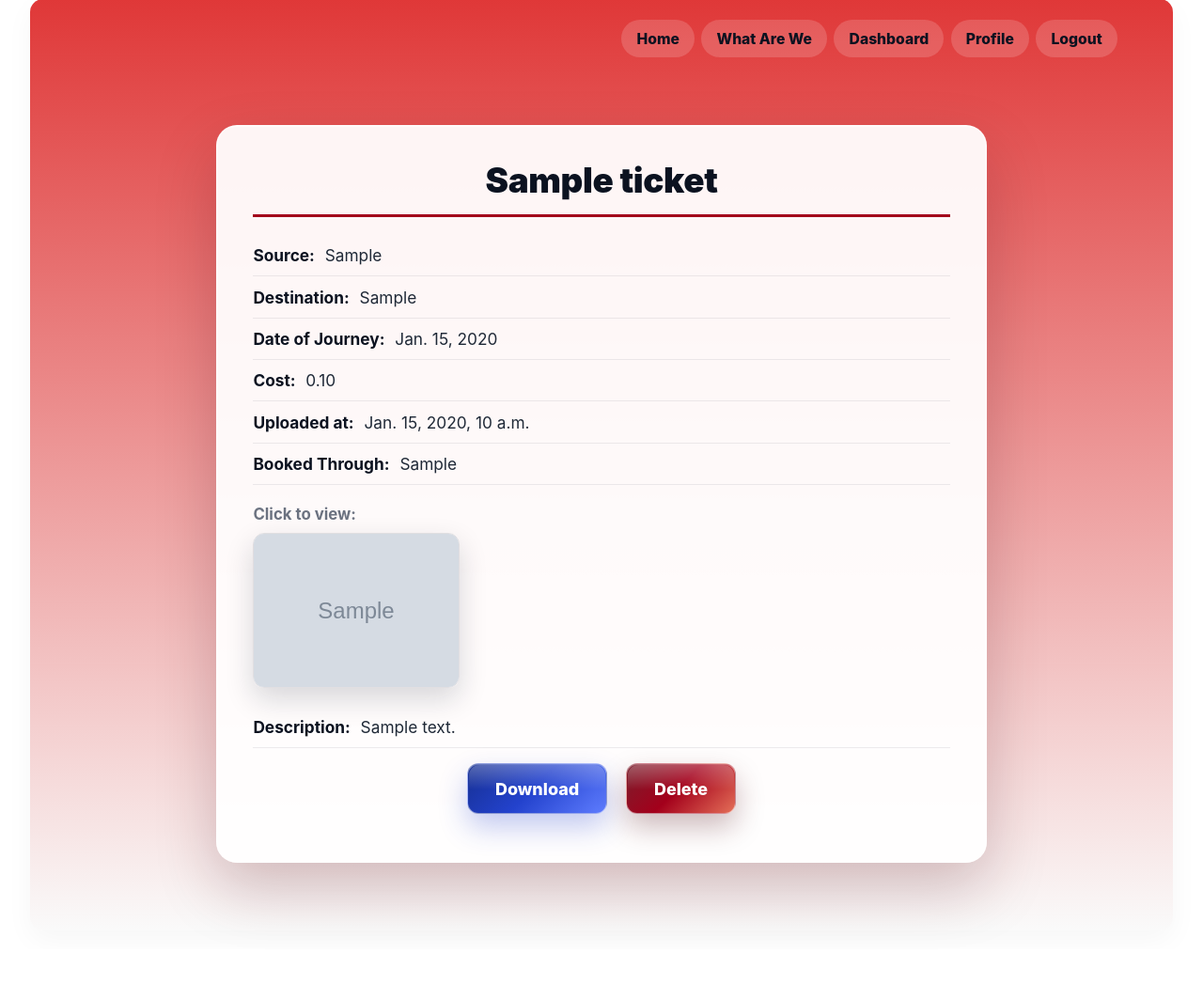
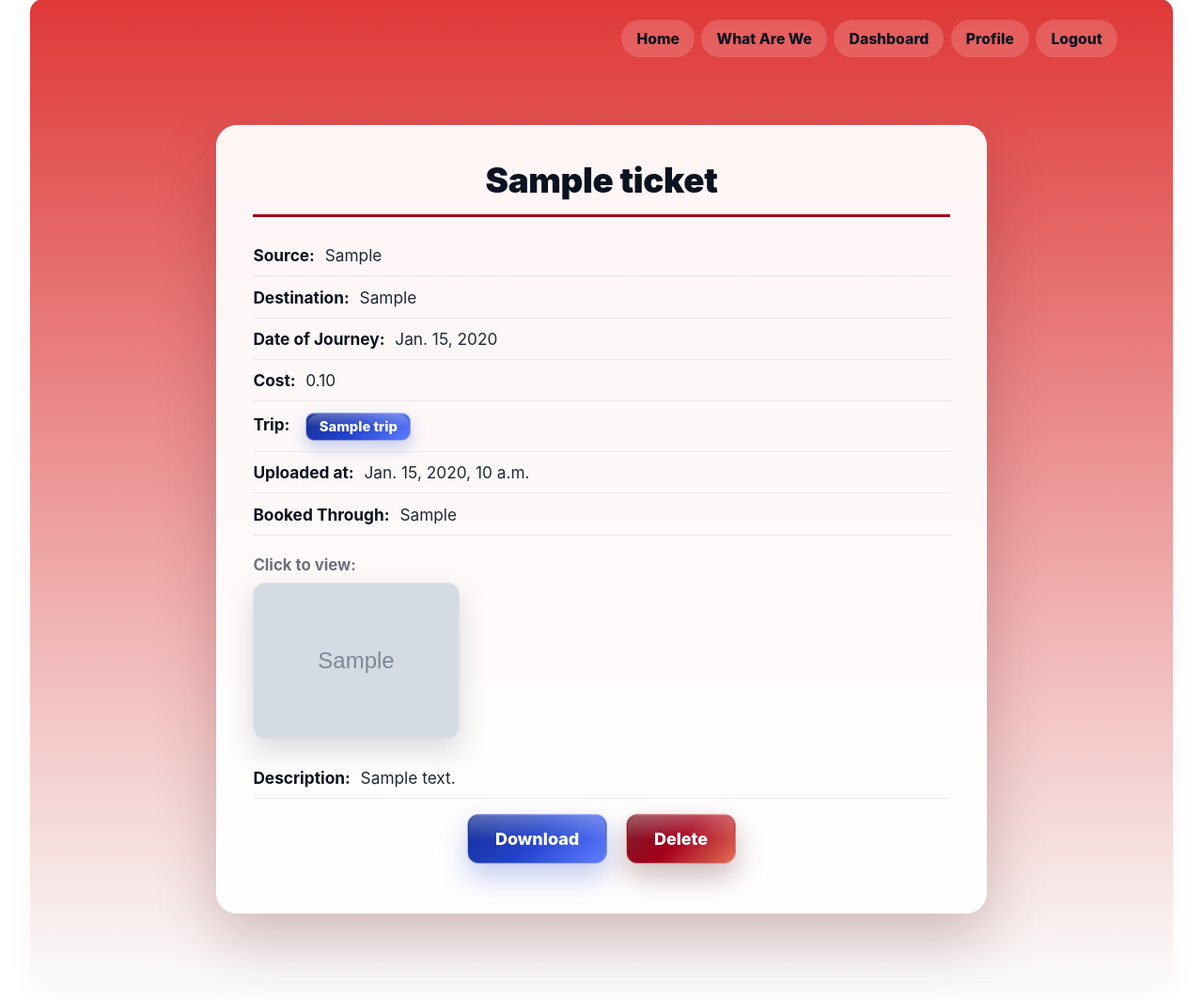
Before and after one commit to harishrajora/TripRep, a Django app: page /view_ticket/1/ in a window 1280 px wide. Shown: the part 21-1085 px from the top of the page at 94% size. Before the commit the page ends 1005 px from the top, so only its background shows below. Run offline with Django 4.2, Linux system fonts and the light colour scheme; a user stored in the database is signed in; tables that the repository leaves empty hold one stand-in row (values such as "Sample post"); grey boxes marked "Sample" are stand-in pictures; data that the repository does not hold is empty.

Commit message:
Trip associated added on the view ticket page which now shows which trip this ticket is associated to. It also provides a link to that trip.

```diff
--- a/core/static/core/css/style.css
+++ b/core/static/core/css/style.css
@@ -1138,6 +1138,16 @@ input[type="number"] {
   margin-right: 10px;
   margin-bottom: 10px;
 }
+/* Small-size variant of the glossy button (keeps the gloss/shine, smaller footprint) */
+.download_pdf--sm{
+  padding:0.32rem 0.85rem;
+  font-size:0.92rem;
+  border-radius:9px;
+  box-shadow:0 8px 18px rgba(35,66,205,0.24), 0 1px 0 rgba(255,255,255,0.3) inset;
+  margin:0 0 0 6px;
+  vertical-align:middle;
+}
+.download_pdf--sm::before{ border-radius:8px; }
 .download_pdf::before{
   content:"";
   position:absolute;
--- a/core/templates/core/view_ticket.html
+++ b/core/templates/core/view_ticket.html
@@ -12,6 +12,9 @@
       <p><strong>Destination:</strong> {{ ticket.destination }}</p>
       <p><strong>Date of Journey:</strong> {{ ticket.date_of_journey }}</p>
       <p><strong>Cost:</strong> {{ ticket.amount_paid }}</p>
+      {% if ticket.trip_link %}
+      <p><strong>Trip:</strong> <a href="{% url 'core:view_trip' ticket.trip_link.id %}" class="download_pdf download_pdf--sm">{{ ticket.trip_link.trip_name }}</a></p>
+      {% endif %}
       <p><strong>Uploaded at:</strong> {{ ticket.uploaded_at }}</p>
       <p><strong>Booked Through:</strong> {{ticket.booked_through}} </p>
       {% if ticket.image_thumbnail and ticket.image_thumbnail.url %}
```
